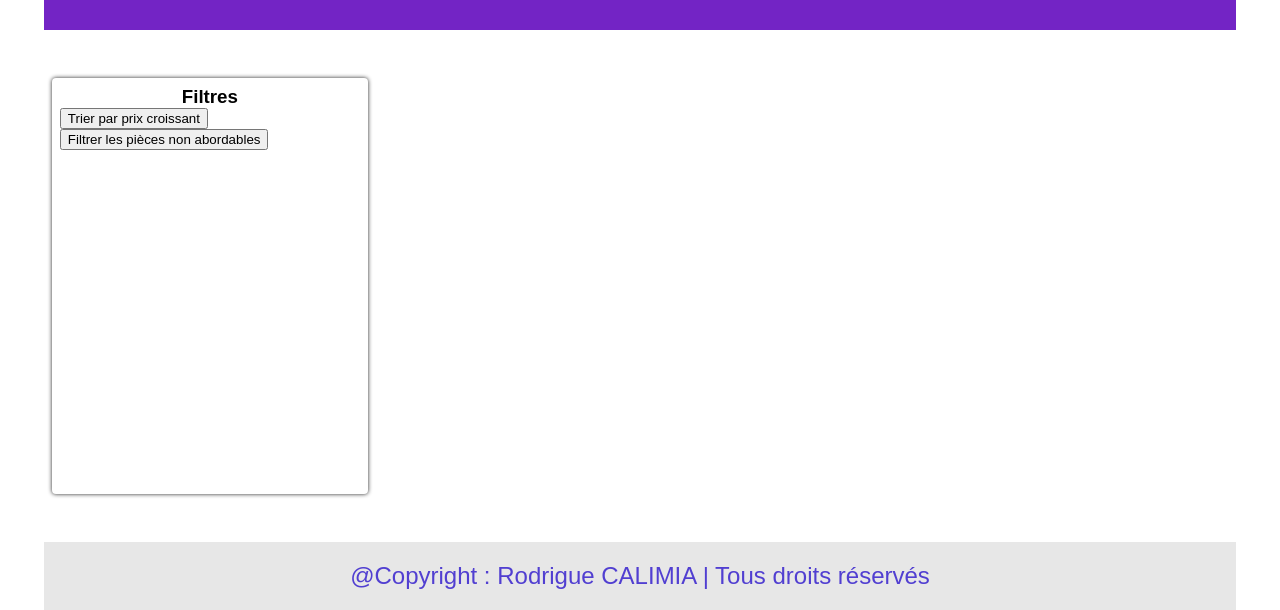
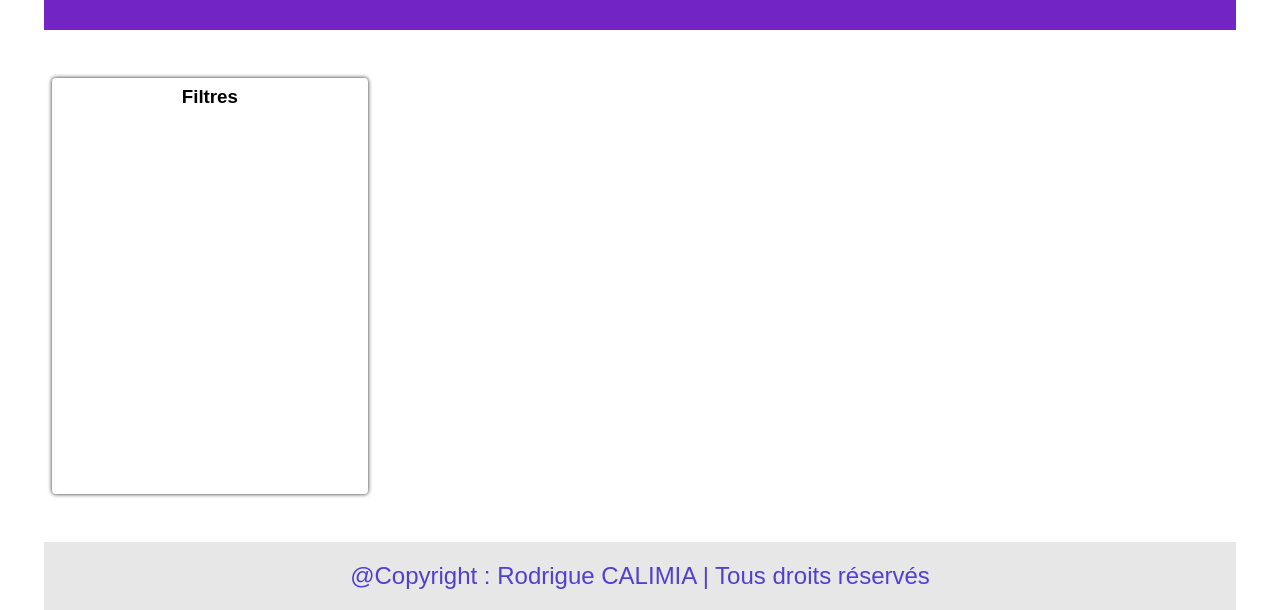
Before and after one commit to RodrigueCalimia/fil-rouge-js-web-dynamique, a website: page front-end/index.html in a window 1280 px wide. Shown: the part 318-928 px from the top of the page. Drawn offline with Linux system fonts and the light colour scheme.

Commit message:
suppression des boutons de filtres

```diff
--- a/front-end/index.html
+++ b/front-end/index.html
@@ -26,9 +26,6 @@
 				<!-- Menu de recherche -->
 				<section class="filtres">
 					<h3>Filtres</h3>
-					<button class="btn-trier">Trier par prix croissant</button>
-					<br>
-					<button class="btn-filtrer">Filtrer les pièces non abordables</button>
 				</section>
 
 				<!-- Fiches produits -->
```
